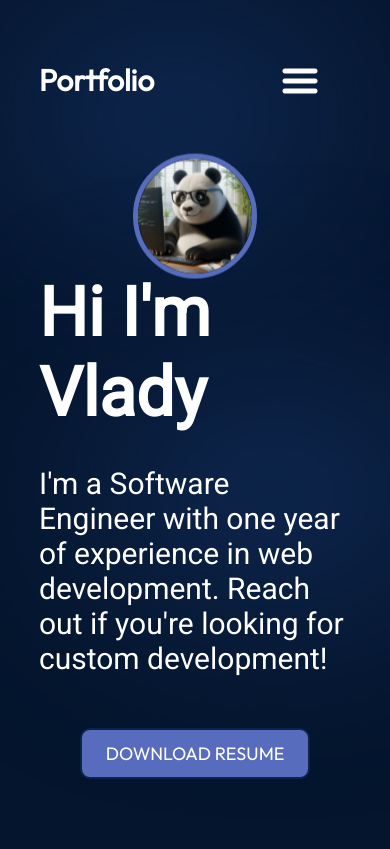
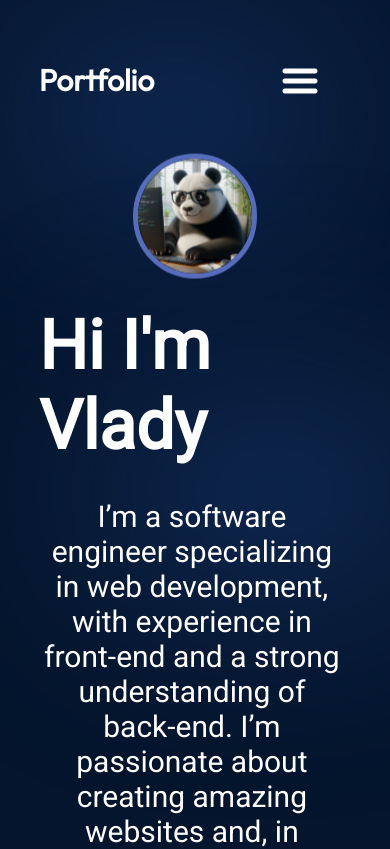
Before and after one commit to vladimirro24/portfolio, a React (Vite) app: page / in a window 390 px wide. Shown: the top 849 px of the page. Built offline with nearby package versions, Linux system fonts and the light colour scheme.

Commit message:
some fixed bugs

```diff
--- a/src/components/Experience/Experience.module.css
+++ b/src/components/Experience/Experience.module.css
@@ -54,7 +54,7 @@
   height: 60px;
   border-radius: 50%;
   border: 2px solid var(--color-text);
-  margin-right: 1.5rem;
+  margin-right: 1rem;
 }
 
 .historyItemDetails {
@@ -120,6 +120,8 @@
 
   .historyItem img {
     margin-bottom: 1rem;
+    margin-left: 20%;
+    margin-right: 20%;
   }
 
   .historyItemDetails {
--- a/src/components/Hero/Hero.jsx
+++ b/src/components/Hero/Hero.jsx
@@ -7,7 +7,7 @@ export const Hero = () => {
         <section className={styles.container}>
             <div className={styles.content}>
                 <h1 className={styles.title}>Hi I'm Vlady</h1>
-                <p className={styles.description}>I'm a Software Engineer with one year of experience in web development. Reach out if you're looking for custom development!</p>
+                <p className={styles.description}>I’m a software engineer specializing in web development, with experience in front-end and a strong understanding of back-end. I’m passionate about creating amazing websites and, in addition, I’m a big fan of pandas.</p>
                 <a
                     href="/resume.pdf"
                     download="Resume-Vladimir-Rodriguez.pdf"
--- a/src/components/Hero/Hero.module.css
+++ b/src/components/Hero/Hero.module.css
@@ -21,8 +21,8 @@
 
 .title {
     font-size: 68px;
-    font-weight: 900;
     margin-bottom: 33px;
+    margin-top: 33px;
     font-family: var(--font-roboto);
     background: linear-gradient(
         90deg,
@@ -39,6 +39,8 @@
     font-size: 30px;
     font-family: var(--font-roboto);
     margin-bottom: 52px;
+    margin-right: 52px;
+    text-align: start;
 }
 
 .resumetBtn {
@@ -120,7 +122,7 @@
     z-index: 0;
 }
 
-@media screen and (max-width: 830px) {
+@media screen and (max-width: 768px) {
     .container {
         flex-direction: column-reverse;
     }
@@ -128,4 +130,19 @@
     .content {
         align-items: center;
     }
+
+    .title {
+        font-size: 68px;
+        margin-bottom: 33px;
+        margin-top: 33px;
+    }
+
+    .description {
+        font-size: 30px;
+        font-family: var(--font-roboto);
+        margin-bottom: 5%;
+        margin-right: 2%;
+        text-align: center;
+    }
+
 }
```
